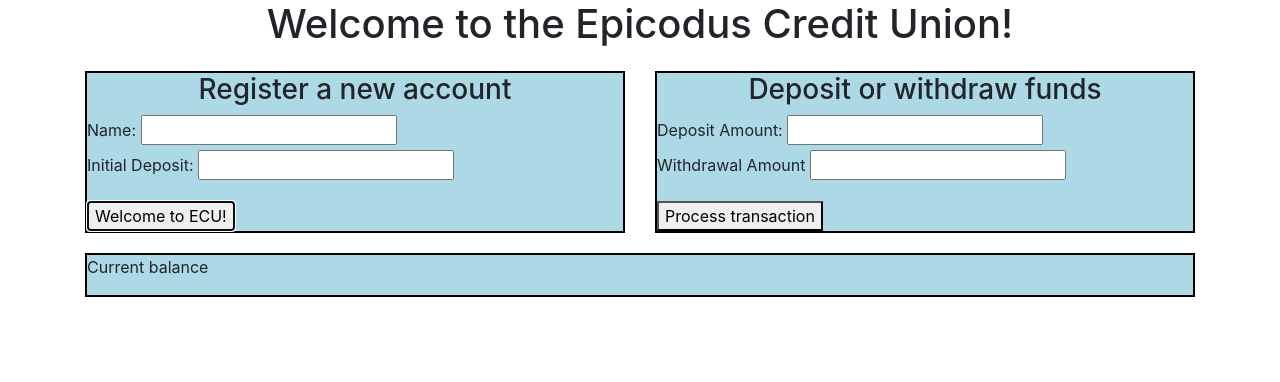
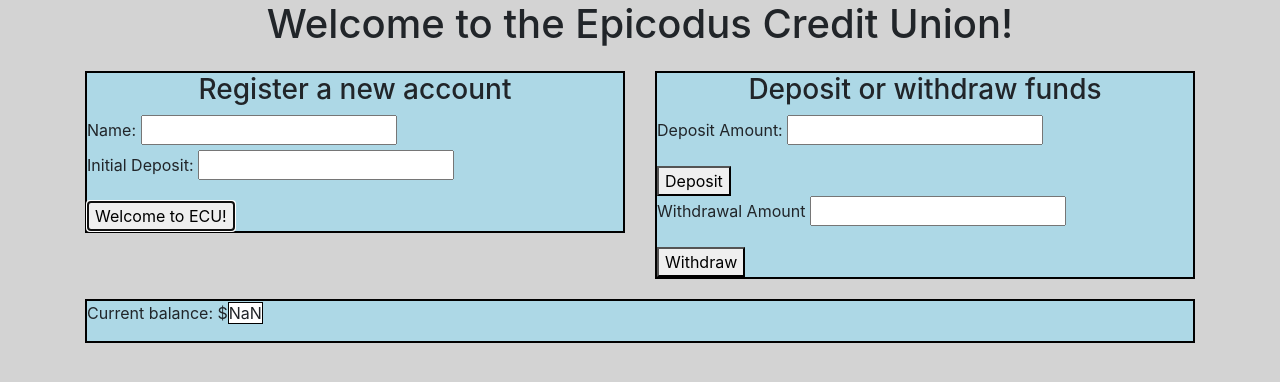
Before and after one commit to H-Len/banking, a plain HTML site: page index.html in a window 1280 px wide. Both pictures are taken after a click on the button "Welcome to ECU!". Drawn offline with Linux system fonts and the light colour scheme.

Commit message:
Add deposit button and withdraw button

```diff
--- a/css/styles.css
+++ b/css/styles.css
@@ -1,3 +1,7 @@
+body {
+  background-color: lightgrey;
+}
+
 h1 {
   text-align: center;
 }
@@ -25,3 +29,8 @@ h3 {
 .col-md-6 {
   padding: 15px;
 }
+
+#currentBal {
+  border: solid 1px black;
+  background-color: white;
+}
--- a/index.html
+++ b/index.html
@@ -30,22 +30,27 @@
           <div class="col-md-6">
             <div class="transaction">
               <h3>Deposit or withdraw funds</h3>
-              <form class="transactionForm" action="index.html" method="post">
+              <form class="depositForm" action="index.html" method="post">
                 <div class="form-group">
-                  <label for="deposit">Deposit Amount:</label>
-                  <input id="deposit" type="number"><br>
-                  <label for="withdraw">Withdrawal Amount</label>
-                  <input id="withdraw" type="number">
+                  <label for="depositInput">Deposit Amount:</label>
+                  <input id="depositInput" type="number"><br>
                 </div>
               </form>
-              <button id="process" type="submit" name="button">Process transaction</button>
+              <button id="deposit" type="submit" name="button">Deposit</button>
+              <form class="withdrawForm" action="index.html" method="post">
+                <div class="form-group">
+                  <label for="withdrawInput">Withdrawal Amount</label>
+                  <input id="withdrawInput" type="number">
+                </div>
+              </form>
+              <button id="withdraw" type="submit" name="button">Withdraw</button>
             </div>
           </div>
 
         </div>
 
         <div class="balance">
-          <p>Current balance</p>
+          <p>Current balance: $<span id="currentBal"></span></p>
         </div>
 
     </div>
--- a/js/scripts.js
+++ b/js/scripts.js
@@ -1,10 +1,34 @@
 $(document).ready(function() {
+  var currentBal = "";
   console.log ("Jquery Loaded");
   $("#welcome").click(function(event) {
     event.preventDefault();
       var userName = $("#name").val();
       console.log(userName);
-      var initialDeposit = parseInt($("#initialDeposit").val());
+      var initialDeposit = parseFloat($("#initialDeposit").val());
       console.log(initialDeposit);
-    });
-  });
+      currentBal = initialDeposit;
+      console.log(currentBal);
+      $("#currentBal").text(currentBal);
+      // $("#currentBal").text(initialDeposit);
+  })
+
+
+  $("#deposit").click(function(event) {
+    event.preventDefault();
+      var deposit = parseFloat($("#depositInput").val());
+      console.log(deposit);
+      currentBal += deposit;
+      console.log(currentBal);
+      $("#currentBal").text(currentBal);
+  })
+  $("#withdraw").click(function(event) {
+    event.preventDefault();
+      var withdraw = parseFloat($("#withdrawInput").val());
+      console.log(withdraw);
+      currentBal -= withdraw;
+      console.log(currentBal);
+      $("#currentBal").text(currentBal);
+  })
+
+});
```
